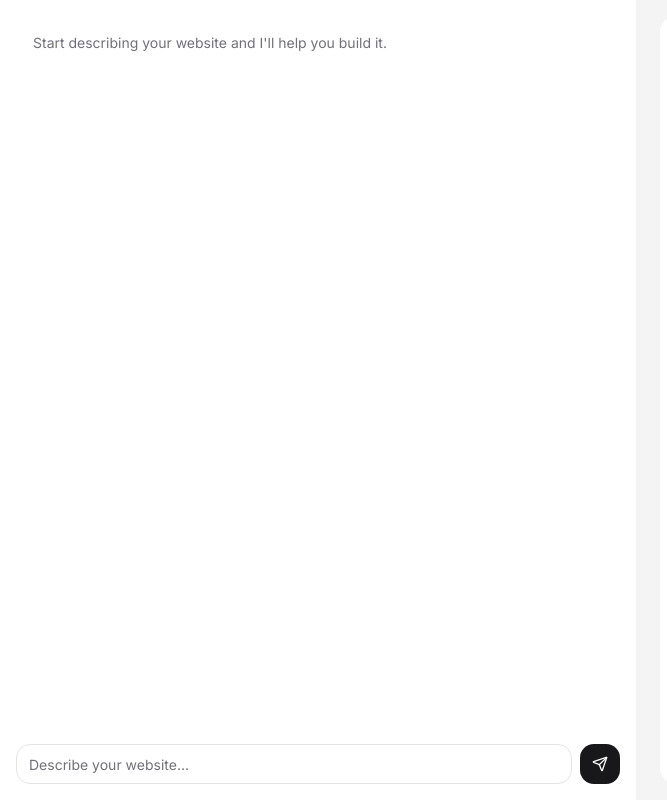
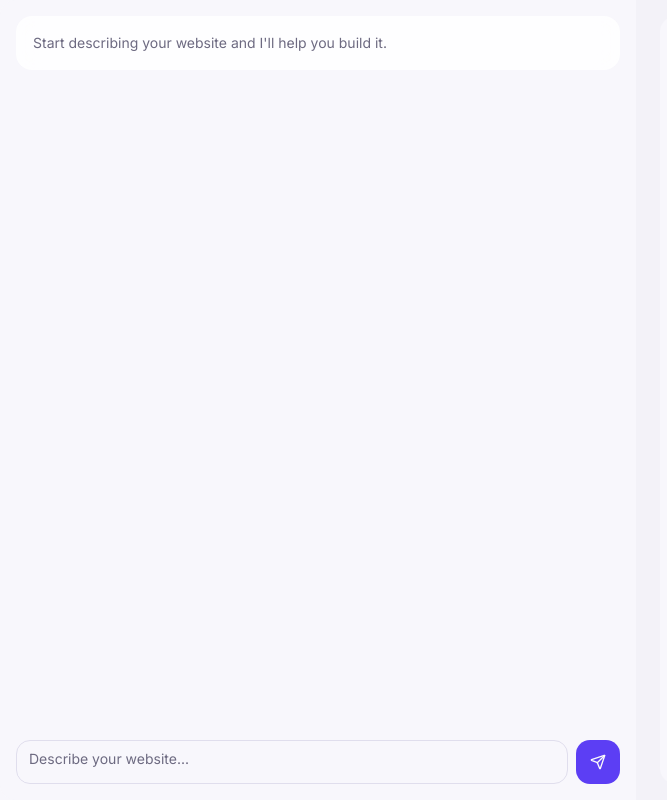
Before and after one commit to IbragimKhaniev/easyappz-web-client, a React (Vite) app: page /chat in a window 1280 px wide. Shown: the whole page, without its empty margins (0-667 px from the left). Built offline with nearby package versions, Linux system fonts and the light colour scheme.

Commit message:
Refactor UI and add multiline messages
Updated UI colors to be more purple.  Added support for multiline messages in the chat.

```diff
--- a/src/index.css
+++ b/src/index.css
@@ -1,4 +1,3 @@
-
 @import url('https://fonts.googleapis.com/css2?family=Inter:wght@400;500;600;700&display=swap');
 
 @tailwind base;
@@ -7,23 +6,23 @@
 
 @layer base {
   :root {
-    --background: 0 0% 100%;
-    --foreground: 240 10% 3.9%;
+    --background: 250 50% 98%;
+    --foreground: 250 10% 3.9%;
     --card: 0 0% 100%;
-    --card-foreground: 240 10% 3.9%;
+    --card-foreground: 250 10% 3.9%;
     --popover: 0 0% 100%;
-    --popover-foreground: 240 10% 3.9%;
-    --primary: 240 5.9% 10%;
+    --popover-foreground: 250 10% 3.9%;
+    --primary: 250 89% 60%;
     --primary-foreground: 0 0% 98%;
-    --secondary: 240 4.8% 95.9%;
-    --secondary-foreground: 240 5.9% 10%;
-    --muted: 240 4.8% 95.9%;
-    --muted-foreground: 240 3.8% 46.1%;
-    --accent: 240 4.8% 95.9%;
-    --accent-foreground: 240 5.9% 10%;
-    --border: 240 5.9% 90%;
-    --input: 240 5.9% 90%;
-    --ring: 240 5.9% 10%;
+    --secondary: 250 30% 96%;
+    --secondary-foreground: 250 10% 10%;
+    --muted: 250 30% 96%;
+    --muted-foreground: 250 10% 46%;
+    --accent: 250 30% 96%;
+    --accent-foreground: 250 10% 10%;
+    --border: 250 30% 90%;
+    --input: 250 30% 90%;
+    --ring: 250 89% 60%;
     --radius: 1rem;
   }
 
--- a/src/pages/Chat.tsx
+++ b/src/pages/Chat.tsx
@@ -1,13 +1,14 @@
 
 import { useState, useRef } from "react";
 import { Button } from "@/components/ui/button";
-import { Input } from "@/components/ui/input";
+import { Textarea } from "@/components/ui/textarea";
 import { Send } from "lucide-react";
 import { ResizableHandle, ResizablePanel, ResizablePanelGroup } from "@/components/ui/resizable";
 
 const Chat = () => {
   const [message, setMessage] = useState("");
   const messagesEndRef = useRef<HTMLDivElement>(null);
+  const textareaRef = useRef<HTMLTextAreaElement>(null);
 
   const handleSubmit = (e: React.FormEvent) => {
     e.preventDefault();
@@ -15,6 +16,25 @@ const Chat = () => {
 
     // Handle message submission here
     setMessage("");
+
+    if (textareaRef.current) {
+      textareaRef.current.style.height = "auto";
+    }
+  };
+
+  const handleKeyDown = (e: React.KeyboardEvent) => {
+    if (e.key === "Enter" && !e.shiftKey) {
+      e.preventDefault();
+      handleSubmit(e);
+    }
+  };
+
+  const handleTextareaChange = (e: React.ChangeEvent<HTMLTextAreaElement>) => {
+    setMessage(e.target.value);
+    if (textareaRef.current) {
+      textareaRef.current.style.height = "auto";
+      textareaRef.current.style.height = `${textareaRef.current.scrollHeight}px`;
+    }
   };
 
   return (
@@ -31,14 +51,17 @@ const Chat = () => {
               <div ref={messagesEndRef} />
             </div>
 
-            <form onSubmit={handleSubmit} className="flex items-center gap-2 pt-4">
-              <Input
+            <form onSubmit={handleSubmit} className="flex items-end gap-2 pt-4">
+              <Textarea
+                ref={textareaRef}
                 value={message}
-                onChange={(e) => setMessage(e.target.value)}
+                onChange={handleTextareaChange}
+                onKeyDown={handleKeyDown}
                 placeholder="Describe your website..."
-                className="flex-1"
+                className="flex-1 min-h-[44px] max-h-[200px] resize-none"
+                rows={1}
               />
-              <Button type="submit" size="icon">
+              <Button type="submit" size="icon" className="h-11 w-11">
                 <Send className="h-4 w-4" />
               </Button>
             </form>
```
